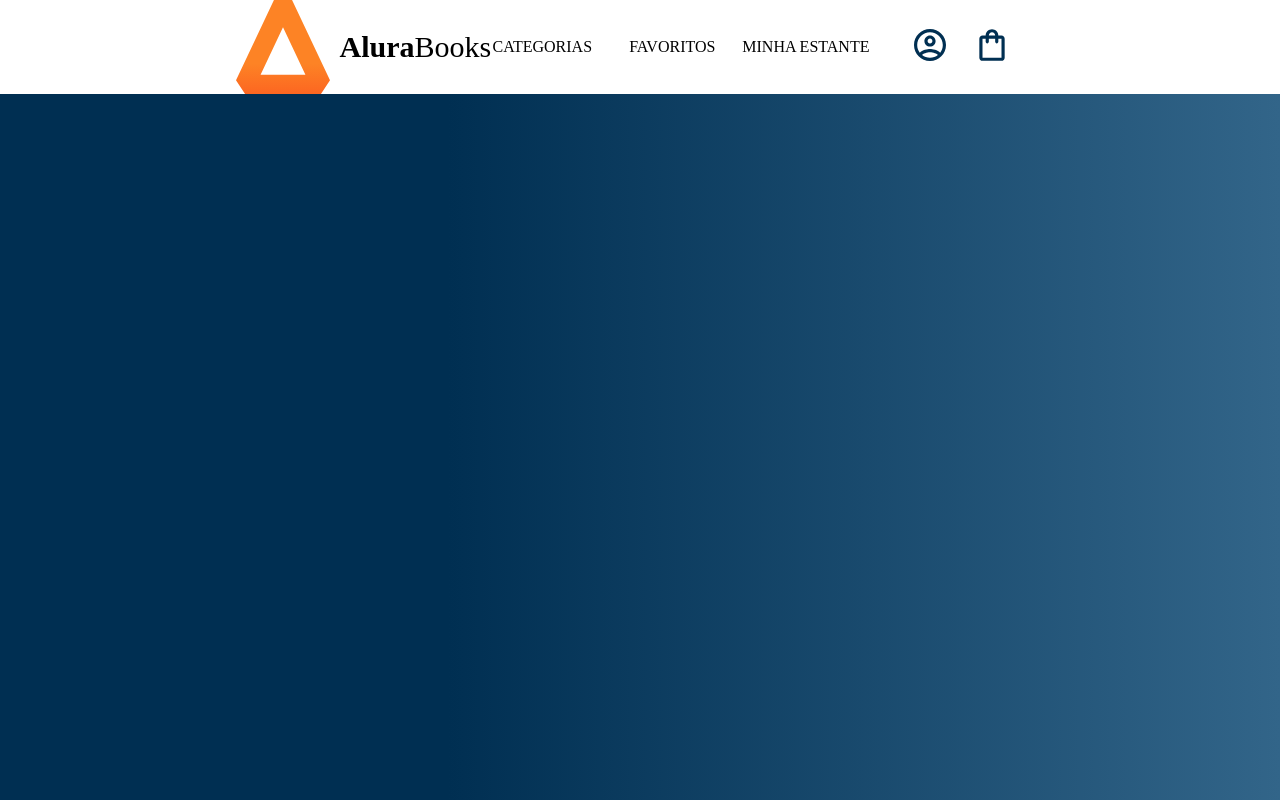
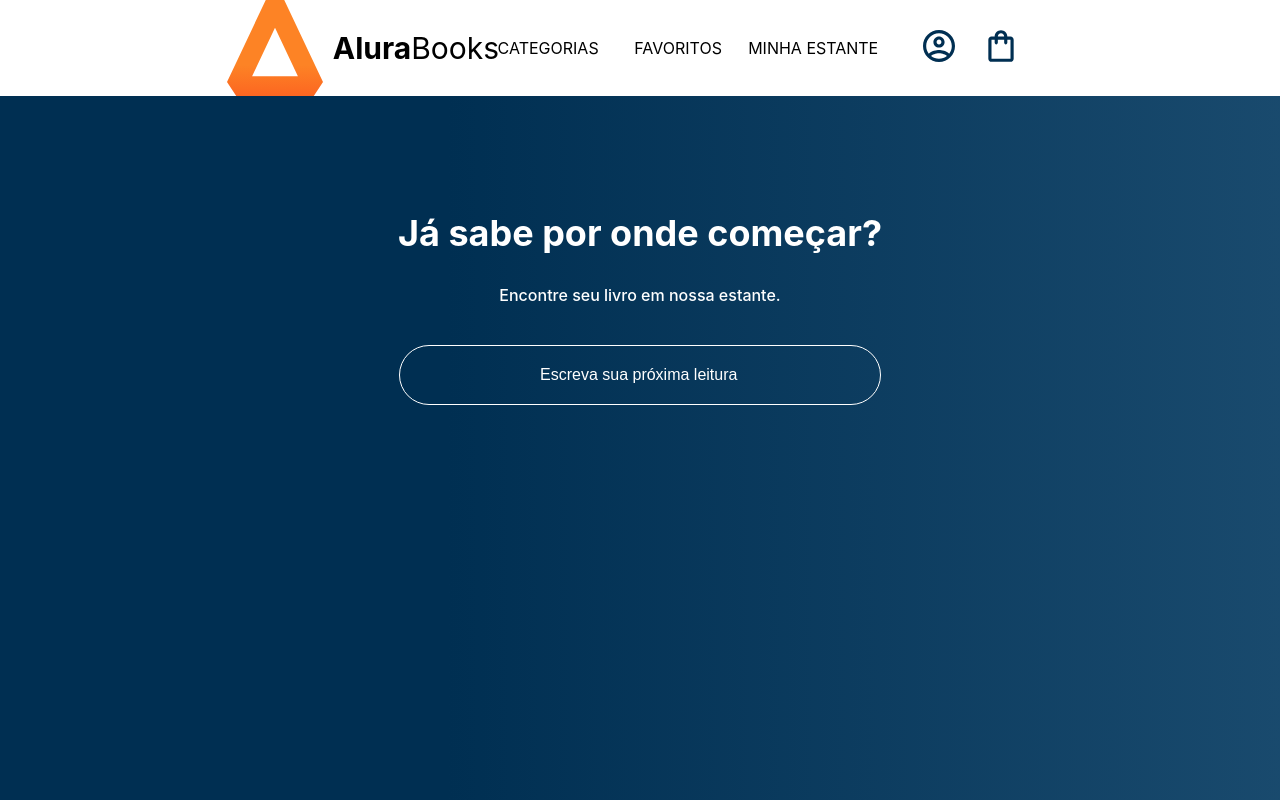
Before and after one commit to RafaSilva025/alura_books, a React (Create React App) app: page / in a window 1280 px wide. Built offline with nearby package versions, Linux system fonts and the light colour scheme.

Commit message:
Corrigindo erro no input

```diff
--- a/src/App.js
+++ b/src/App.js
@@ -1,19 +1,20 @@
-import Header from './componentes/Header';
-import styled from 'styled-components';
+import Header from './componentes/Header'
+import Pesquisa from './componentes/Pesquisa'
+import styled from 'styled-components'
 
 const AppContainer = styled.div`
     width: 100vw;
     height: 100vh;
-    background-image: linear-gradient(90deg, #002F52 35%, #326589);
-
+    background-image: linear-gradient(90deg,#002F52 35%,#326589 165%);
 `
 
 function App() {
   return (
     <AppContainer>
       <Header />
+      <Pesquisa />
     </AppContainer>
   );
 }
 
-export default App;
+export default App
--- a/src/index.js
+++ b/src/index.js
@@ -7,11 +7,23 @@
 const GlobalStyle = createGlobalStyle`
   body {
     margin: 0;
+    font-family: -apple-system, BlinkMacSystemFont, 'Segoe UI', 'Roboto', 'Oxygen',
+      'Ubuntu', 'Cantarell', 'Fira Sans', 'Droid Sans', 'Helvetica Neue',
+      sans-serif;
+    -webkit-font-smoothing: antialiased;
+    -moz-osx-font-smoothing: grayscale;
+  }
+
+  code {
+    font-family: source-code-pro, Menlo, Monaco, Consolas, 'Courier New',
+      monospace;
   }
 
   li {
     list-style: none;
   }
+
+
 `
 
 const root = ReactDOM.createRoot(document.getElementById('root'));
@@ -22,4 +34,7 @@
   </React.StrictMode>
 );
 
+// If you want to start measuring performance in your app, pass a function
+// to log results (for example: reportWebVitals(console.log))
+// or send to an analytics endpoint. Learn more: https://bit.ly/CRA-vitals
 reportWebVitals();
```
Lines whose indentation alone changed are shown as unchanged.
